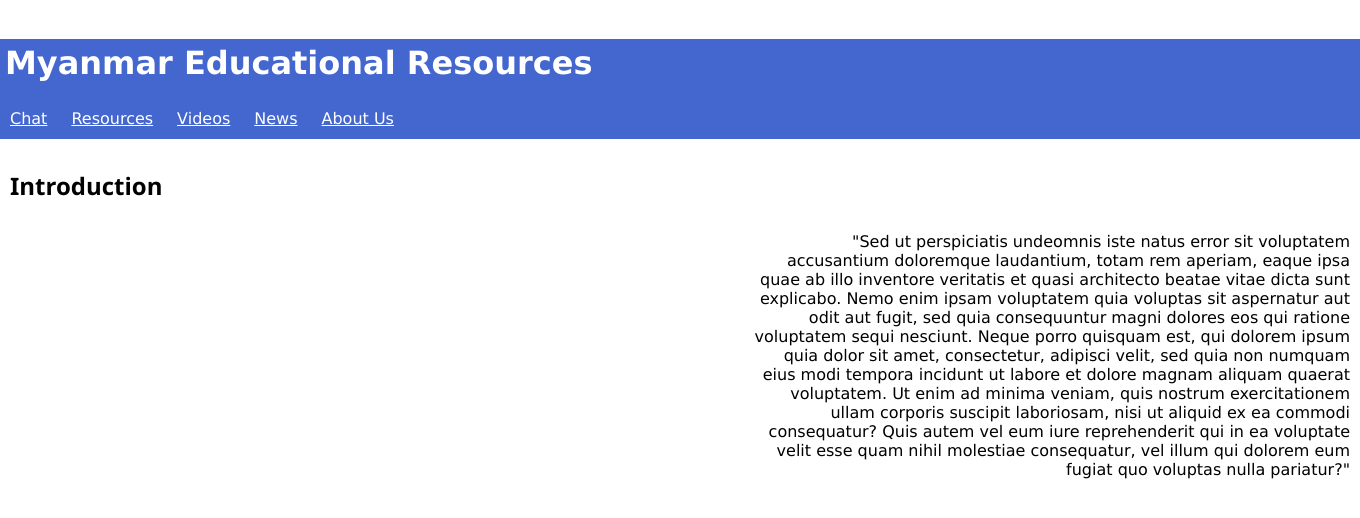
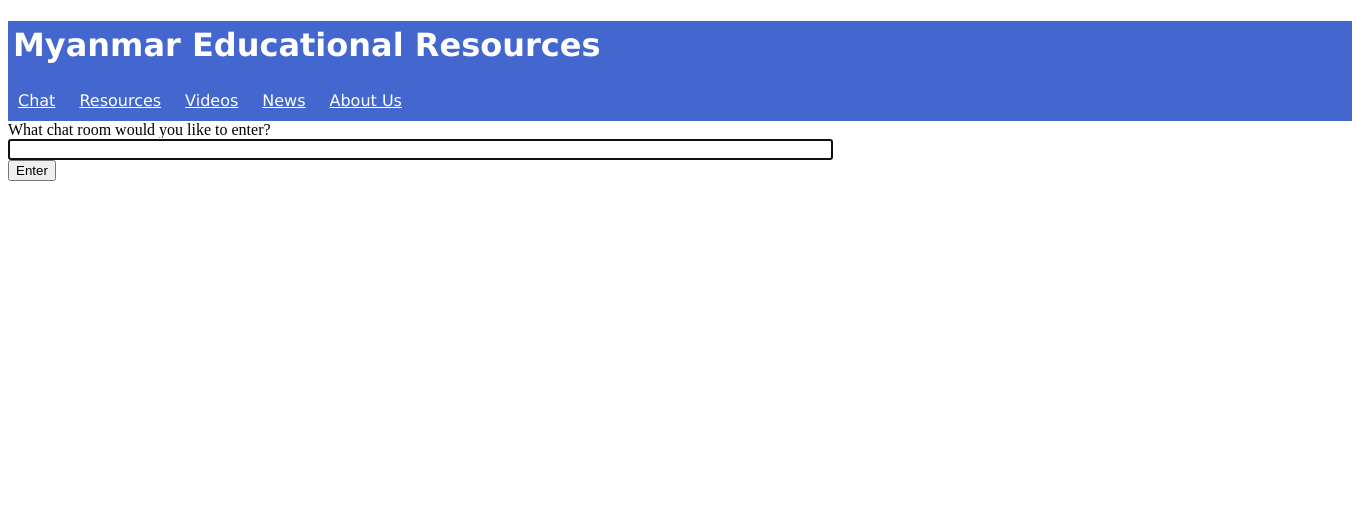
Before and after one commit to Tadano2221/Lumiere, a Django app: template eduweb/templates/eduweb/chat.html in a window 1360 px wide. Shown: the top 518 px of the page. Run offline with Django 3.2, Linux system fonts and the light colour scheme; the template is opened without the code that fills it, so the values that code supplies are empty; parts of the project's set-up code (start-up, migrations or seed data) failed here and were passed over.

Commit message:
chore: fix-linking-issues

```diff
--- a/eduweb/static/eduweb/styles.css
+++ b/eduweb/static/eduweb/styles.css
@@ -45,5 +45,5 @@ h2 {
 }
 
 body {
-    display: inline;
+    display: inilne;
 }
--- a/eduweb/templates/eduweb/chat.html
+++ b/eduweb/templates/eduweb/chat.html
@@ -12,22 +12,31 @@
     <header>
         <h1>Myanmar Educational Resources</h1>
         <nav>
-            <a class="header" href="chat.html">Chat</a>
-            <a class="header" href="resources.html">Resources</a>
-            <a class="header" href="video.html">Videos</a>
-            <a class="header" href="news.html">News</a>
-            <a class="header" href="aboutus.html">About Us</a>
+            <a class="header" href="chat">Chat</a>
+            <a class="header" href="resources">Resources</a>
+            <a class="header" href="video">Videos</a>
+            <a class="header" href="news">News</a>
+            <a class="header" href="aboutus">About Us</a>
         </nav>
     </header>
-    <div style="margin-bottom: 60px;">
-        <h2>Introduction</h2>
-        <p style="margin-left: 750px; text-align: right; width: 600px;">
-            "Sed ut perspiciatis undeomnis iste natus error sit voluptatem accusantium doloremque laudantium, totam rem aperiam, eaque ipsa quae ab illo inventore veritatis et quasi architecto beatae vitae dicta sunt explicabo. Nemo enim ipsam voluptatem quia voluptas
-            sit aspernatur aut odit aut fugit, sed quia consequuntur magni dolores eos qui ratione voluptatem sequi nesciunt. Neque porro quisquam est, qui dolorem ipsum quia dolor sit amet, consectetur, adipisci velit, sed quia non numquam eius modi
-            tempora incidunt ut labore et dolore magnam aliquam quaerat voluptatem. Ut enim ad minima veniam, quis nostrum exercitationem ullam corporis suscipit laboriosam, nisi ut aliquid ex ea commodi consequatur? Quis autem vel eum iure reprehenderit
-            qui in ea voluptate velit esse quam nihil molestiae consequatur, vel illum qui dolorem eum fugiat quo voluptas nulla pariatur?"
-        </p>
-    </div>
+
+    What chat room would you like to enter?<br>
+    <input id="room-name-input" type="text" size="100"><br>
+    <input id="room-name-submit" type="button" value="Enter">
+
+    <script>
+        document.querySelector('#room-name-input').focus();
+        document.querySelector('#room-name-input').onkeyup = function(e) {
+            if (e.keyCode === 13) { // enter, return
+                document.querySelector('#room-name-submit').click();
+            }
+        };
+
+        document.querySelector('#room-name-submit').onclick = function(e) {
+            var roomName = document.querySelector('#room-name-input').value;
+            window.location.pathname = 'eduweb/chat/' + roomName + '/';  //this will open the chatroom page, you need to have the correct pathname here
+        };
+    </script>
 </body>
 
 </html>
--- a/eduweb/urls.py
+++ b/eduweb/urls.py
@@ -2,5 +2,7 @@ from . import views
 from django.urls import path
 
 urlpatterns = [
-    path('', views.index, name='index')
+    path('', views.index, name='index'),
+    path('chat', views.chat, name='chat'),
+    path("chat/<str:room_name>/", views.room, name="room")
 ]
```
Also changed, not shown: eduweb/routing.py (added, +10 -0 lines), eduweb/templates/eduweb/index.html (+5 -5 lines), eduweb/templates/eduweb/room.html (added, +47 -0 lines), lumiere/asgi.py (+37 -1 lines), lumiere/settings.py (+133 -0 lines), db.sqlite3.
